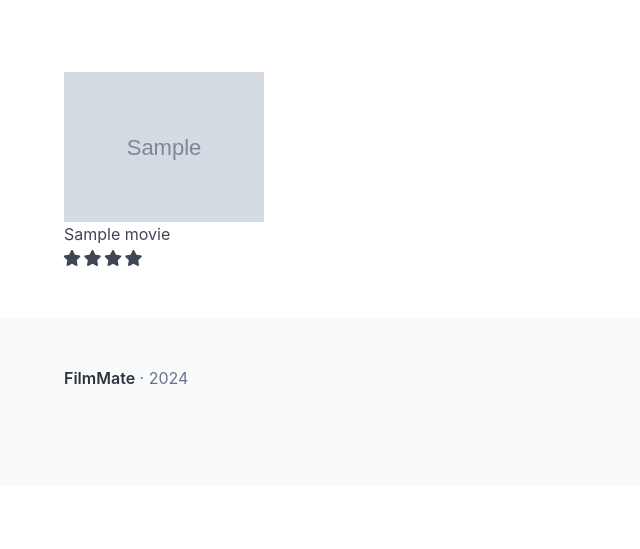
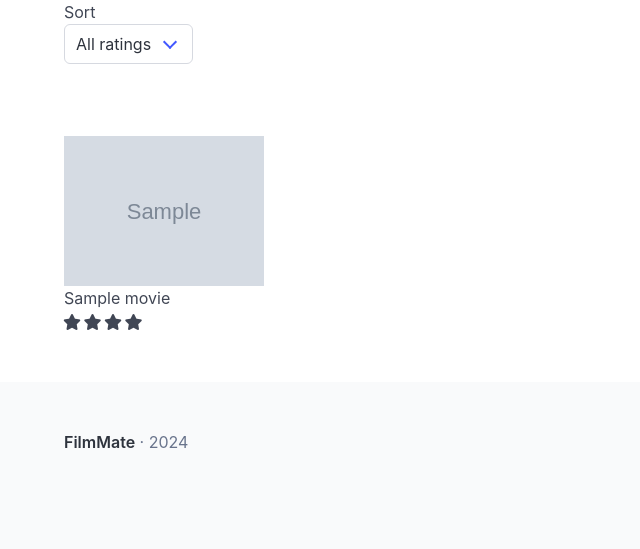
Before and after one commit to laNuez/filmmate, a Flask app: template templates/rated.html in a window 1280 px wide. Shown: the part 56-605 px from the top of the page, without its empty margins (0-640 px from the left). Run offline with Flask 3, Linux system fonts and the light colour scheme; the template is opened without the code that fills it: most values are stand-ins (such as "Sample title", 1, 10 or a date in 2020); grey boxes marked "Sample" are stand-in pictures; some libraries are stand-ins or nearby versions.

Commit message:
sort ratings

```diff
--- a/app.py
+++ b/app.py
@@ -223,6 +223,19 @@ def get_rating_text(rating: int):
         case _:
             return 'none'
 
+def get_rating_int(rating: str):
+    match rating:
+        case 'awful':
+            return 1
+        case "meh":
+            return 2
+        case "good":
+            return 3
+        case "amazing":
+            return 4
+        case _:
+            return None
+
 def get_username(user_id):
 
     data, count = supabase.from_('users').select('username').eq('id', user_id).execute()
@@ -345,8 +358,13 @@ def search():
 def rated(username):
     data, count = supabase.from_('users').select('id').eq('username', username).execute()
     user_id = data[1][0]["id"]
-    data, count = supabase.from_('ratings').select('rated_item_id, rating_value').eq('user_id', user_id).execute()
+    query = supabase.from_('ratings').select('rated_item_id, rating_value').eq('user_id', user_id)
 
+    sort_by_rating = request.args.get('list')
+    if sort_by_rating:
+        query = query.eq('rating_value', get_rating_int(sort_by_rating))
+
+    data, count = query.execute()
     movie_list = []
     for id in data[1]:
         dict = {}
@@ -359,7 +377,7 @@ def rated(username):
         dict["rating_text"] = get_rating_text(id["rating_value"])
         movie_list.append(dict)
 
-    return render_template('rated.html', movies=movie_list)
+    return render_template('rated.html', movies=movie_list, username=username, sort=sort_by_rating)
 
 @app.route('/users/<username>/')
 def profile(username):
@@ -378,7 +396,7 @@ def profile(username):
     data, count = supabase.from_('users').select('id').eq('username', username).execute()
     user_id = data[1][0]["id"]
     # rated
-    data, count = supabase.from_('ratings').select('rated_item_id, rating_value').eq('user_id', user_id).execute()
+    data, count = supabase.from_('ratings').select('rated_item_id, rating_value').eq('user_id', user_id).order('created_at', desc=True ).execute()
 
     for id in data[1]:
         dict = {}
@@ -392,7 +410,7 @@ def profile(username):
         info["rated"].append(dict)
 
     # watchlist
-    data, count = supabase.from_('movie_watchlist').select('movie_id').eq('user_id', user_id).execute()
+    data, count = supabase.from_('movie_watchlist').select('movie_id').eq('user_id', user_id).order('created_at', desc=True ).execute()
 
     for id in data[1]:
         dict = {}
@@ -412,3 +430,12 @@ def profile(username):
     info['runtime_days'] = format(runtime_hours / 24, '.2f')
 
     return render_template('profile.html', username=username, info=info)
+
+@app.route('/test')
+def test():
+
+    data = tmdb.Movies(515001)
+    response = data.info(append_to_response="images")
+    for x in response['images']['backdrops']:
+        print(x)
+    return 'xd'
--- a/templates/rated.html
+++ b/templates/rated.html
@@ -22,6 +22,30 @@
         color: #f26522;
     }
 </style>
+<div class="container">
+    Sort
+
+    <form class="form" action="/users/{{username}}/rated" id="sort_rating">
+        <div class="field">
+            <div class="control">
+                <div class="select">
+                    <select name="list" onchange="sort_rating.submit()">
+                        <option value="">All ratings</option>
+                        <option value="amazing">Amazing</option>
+                        <option value="good">Good</option>
+                        <option value="meh">Meh</option>
+                        <option value="awful">Awful</option>
+                    </select>
+                    <script>
+                        const xd = document.querySelector('option[value="{{sort}}"]')
+                        xd.setAttribute('selected',"")
+                    </script>
+                </div>
+            </div>
+        </div>
+    </form>
+
+</div>
 <section class="section">
     <div class="container">
         <div class="block">
```
